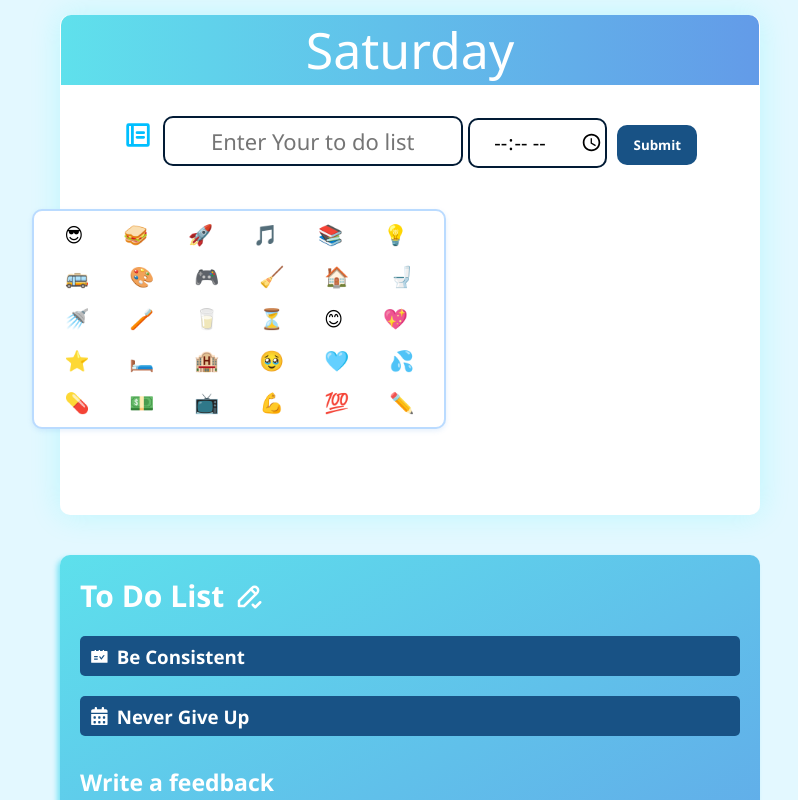
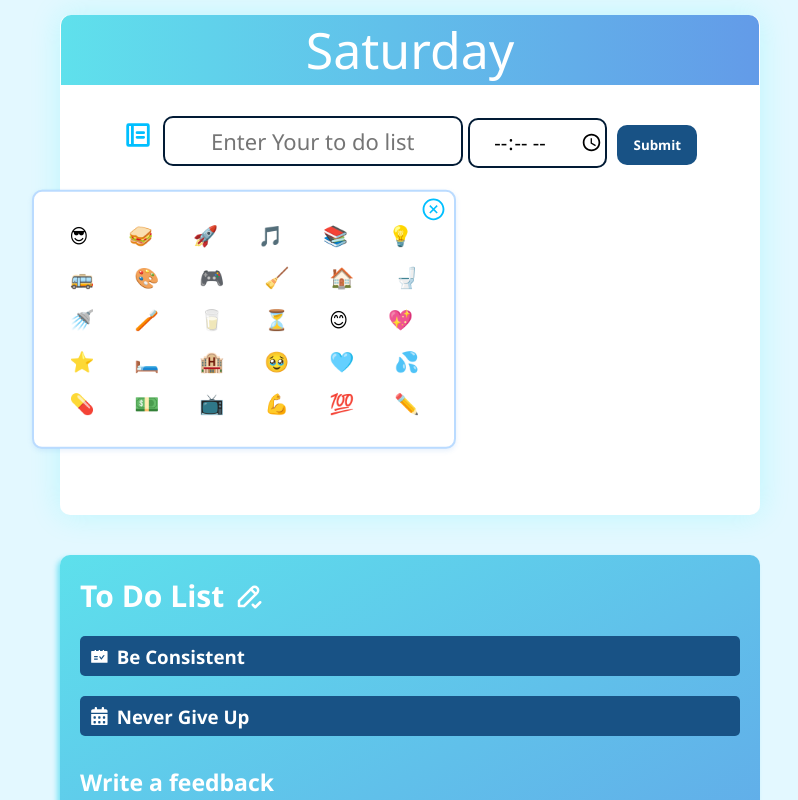
Before and after one commit to Kurev/ToDoList, a React (Vite) app: page / in a window 1280 px wide. Both pictures are taken after a click on the icon 367 px from the left and 135 px from the top of the page. Shown: the top 800 px of the page, without its empty margins (230-1028 px from the left). Built offline with nearby package versions, Linux system fonts and the light colour scheme.

Commit message:
To Do List

```diff
--- a/src/MyComponent.jsx
+++ b/src/MyComponent.jsx
@@ -5,6 +5,7 @@ import { PiNotebookBold } from "react-icons/pi";
 import { AiFillSchedule } from "react-icons/ai";
 import { FaCalendarDays } from "react-icons/fa6";
 import { TbPencilCheck } from "react-icons/tb";
+import { AiOutlineCloseCircle } from "react-icons/ai";
 
 function MyComponent() {
     const [activities, setActivities] = useState([]);
@@ -92,6 +93,10 @@ function MyComponent() {
         setShowEmojiContainer(false);
     };
 
+    const handleCloseEmojiContainer = () => {
+        setShowEmojiContainer(false);
+    };
+
     return (
         <div className="ToDo">
             <div className="Schedule">
@@ -140,6 +145,7 @@ function MyComponent() {
             </div>
             {showEmojiContainer && (
                 <div className="emoji-container show">
+                    <AiOutlineCloseCircle className="close" onClick={handleCloseEmojiContainer} />
                     <div className="row1">
                         <span onClick={() => handleEmojiClick("😎")}>😎</span>
                         <span onClick={() => handleEmojiClick("🥪")}>🥪</span>
--- a/src/Todo.css
+++ b/src/Todo.css
@@ -129,12 +129,13 @@ span{
     transform: translateY(-204%);
     background-color: #fff;
     border-radius: 10px;
-    padding: 10px;
+    padding: 15px;
     border: 2px solid rgba(0, 123, 255, 0.271);
     box-shadow: 0 2px 5px rgba(93, 162, 236, 0.155);
     z-index: 999; /* Ensure the container appears above other elements */
     min-height: 220px; /* Adjust the height as needed */
     overflow-y: auto; /* Add scrollbar if content exceeds container height */
+
 }
 
 .emoji-container span {
@@ -142,19 +143,32 @@ span{
     font-size: 20px;
 }
 
-
 .emoji-container span:hover {
     opacity: 0.7;
 }
 
-.row1, .row2, .row3, .row4{
+.row1{
+    margin-top: 15px;
+}
+
+.row1, .row2, .row3, .row4, .row5{
     margin-bottom: 15px;
+}
+
+.close{
+    font-size: 25px;
+    width: auto;
+    position: absolute;
+    right: 2%;
+    top: 2%;
+    cursor: pointer;
+    color: rgb(0, 191, 255);
 }
 
 @media  screen and (min-width: 1451px) {
     .emoji-container {
         position: absolute;
-        transform: translateY(15%);
+        transform: translateY(20%);
     }
 }
 
@@ -182,7 +196,7 @@ span{
     .emoji-container {
         position: absolute;
         left: 20.5%;
-        transform: translateY(-100%);
+        transform: translateY(-85%);
     }
 }
 
@@ -201,7 +215,7 @@ span{
     .emoji-container {
         position: absolute;
         left: 15%;
-        transform: translateY(-100%);
+        transform: translateY(-85%);
     }
 }
 
```
